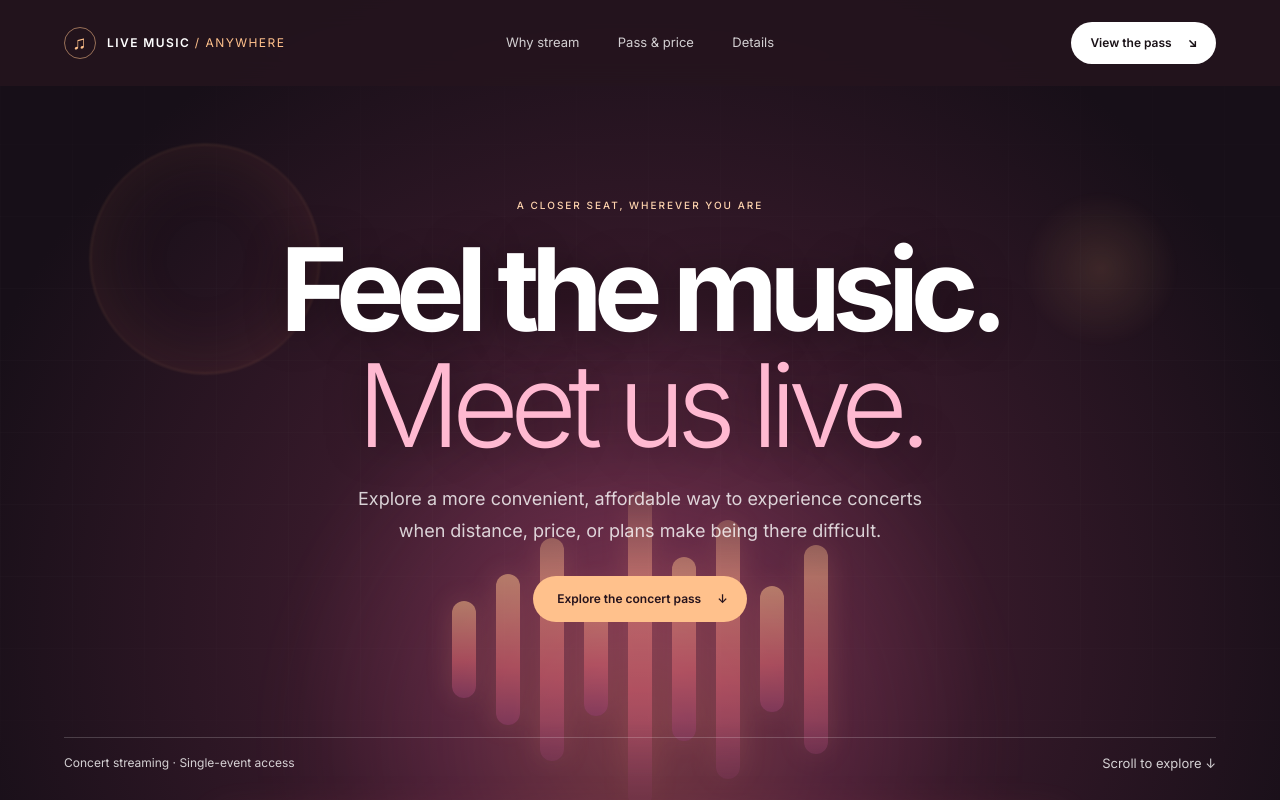
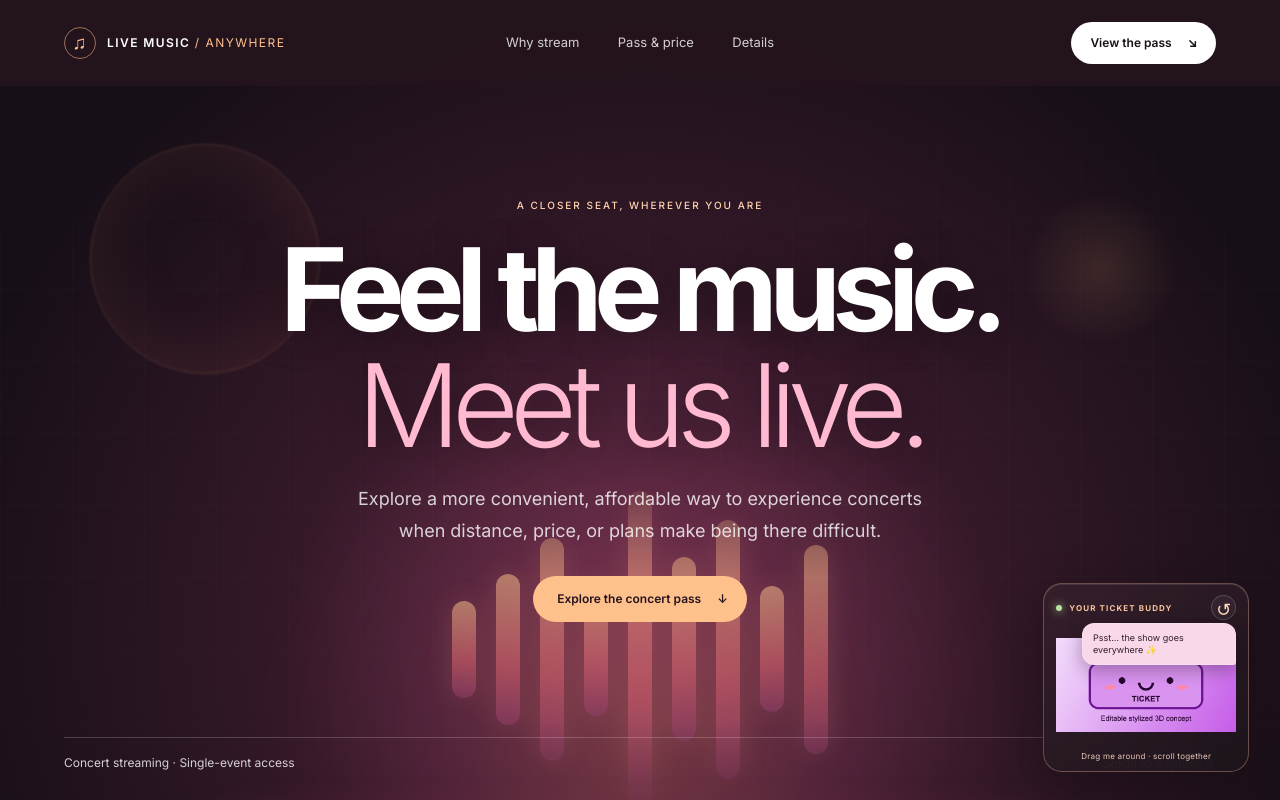
Before and after one commit to marleygrandizio/concert-streaming-site, a React (Vite) app: page / in a window 1280 px wide. Shown: the top 800 px of the page. Built offline with nearby package versions, Linux system fonts and the light colour scheme.

Commit message:
Add floating ticket mascot integration

```diff
--- a/src/App.tsx
+++ b/src/App.tsx
@@ -1,6 +1,7 @@
 import Navbar from './components/Navbar'
 import Hero from './components/Hero'
 import PricingContent from './components/PricingContent'
+import TicketPet from './components/TicketPet'
 import './index.css'
 
 function App() {
@@ -9,6 +10,7 @@ function App() {
       <Navbar />
       <Hero />
       <PricingContent />
+      <TicketPet />
     </div>
   )
 }
--- a/src/index.css
+++ b/src/index.css
@@ -107,3 +107,22 @@
 .footer-top { color: #ffc18c; font-size: 11px; text-decoration: none; white-space: nowrap; }
 @media (max-width: 760px) { .concert-hero { min-height: 740px; } .concert-hero__stage { width: 130vw; bottom: 0; height: 430px; } .concert-hero__orb--one { top: 21%; left: -13%; } .concert-hero__orb--two { right: -3%; top: 20%; } .benefit-grid, .details-grid { grid-template-columns: 1fr; } .benefit-card { min-height: 0; } .benefit-card h3 { margin-top: 24px; } .pricing-layout { grid-template-columns: 1fr; gap: 42px; } .price-card { max-width: 480px; width: 100%; } .details-grid { gap: 25px; } .site-footer { align-items: flex-start; flex-direction: column; gap: 16px; } }
 @media (max-width: 440px) { .site-nav { padding: 13px 14px; } .site-brand { font-size: 9px; gap: 7px; } .brand-mark { width: 28px; height: 28px; } .nav-cta { padding: 10px 12px; font-size: 10px; } .concert-hero .product-hero__content { padding: 120px 20px 150px; } .concert-hero .product-hero h1 { font-size: clamp(3rem, 12vw, 3.4rem); } .hero-footer { inset-inline: 18px; } .hero-footer span { max-width: 180px; } .section-shell { width: min(100% - 36px, 1180px); } .price-card { padding: 25px; } }
+
+/* Lilac Ticket stays alongside the listener as a small interactive concert buddy. */
+.ticket-pet { position: fixed; z-index: 40; right: clamp(14px, 2.4vw, 32px); bottom: clamp(14px, 2.4vw, 28px); width: 206px; padding: 11px 12px 9px; overflow: visible; border: 1px solid #f3bd9a55; border-radius: 19px; color: #fffaf5; background: linear-gradient(145deg, #37202ddd, #1c141beF); box-shadow: 0 14px 46px #12090e70, inset 0 1px #ffffff18; backdrop-filter: blur(16px); }
+.ticket-pet__topline { display: flex; justify-content: space-between; align-items: center; min-height: 21px; }
+.ticket-pet__status { display: flex; align-items: center; gap: 7px; color: #f9c59e; font-size: 8px; font-weight: 700; letter-spacing: .14em; }
+.ticket-pet__status i { width: 6px; height: 6px; border-radius: 50%; background: #b8e4a1; box-shadow: 0 0 9px #b8e4a1; }
+.ticket-pet__reset { display: grid; place-items: center; width: 25px; height: 25px; border: 1px solid #ffffff2c; border-radius: 50%; color: #ffdbbd; background: #ffffff0c; font: inherit; font-size: 18px; cursor: pointer; transition: transform .2s, background .2s; }
+.ticket-pet__reset:hover { transform: rotate(-35deg); background: #ffffff20; }
+.ticket-pet__reset:focus-visible { outline: 2px solid #ffd0ac; outline-offset: 2px; }
+.ticket-pet__stage-wrap { position: relative; height: 128px; margin-top: 1px; }
+.ticket-pet__stage, .ticket-pet__stage model-viewer { display: block; width: 100%; height: 100%; }
+.ticket-pet__stage model-viewer { --poster-color: transparent; background: transparent; outline: none; }
+.ticket-pet__fallback { position: absolute; inset: 0; width: 100%; height: 100%; object-fit: contain; pointer-events: none; }
+.ticket-pet__bubble { position: absolute; top: 2px; right: 0; max-width: 154px; padding: 8px 10px; border: 1px solid #ffffff28; border-radius: 12px 12px 3px 12px; color: #35202c; background: #f8d8e9; box-shadow: 0 5px 18px #13091150; font-size: 9px; line-height: 1.35; animation: pet-hello-in .35s ease-out both; pointer-events: none; }
+.ticket-pet__hint { margin-top: 1px; color: #e8c8b9; text-align: center; font-size: 8px; letter-spacing: .03em; }
+@keyframes pet-hello-in { from { opacity: 0; transform: translateY(4px) scale(.96); } to { opacity: 1; transform: translateY(0) scale(1); } }
+@media (max-width: 600px) { .ticket-pet { right: 10px; bottom: 10px; width: 150px; padding: 8px 9px 7px; border-radius: 15px; } .ticket-pet__stage-wrap { height: 96px; } .ticket-pet__status { font-size: 7px; } .ticket-pet__reset { width: 23px; height: 23px; } .ticket-pet__bubble { max-width: 123px; font-size: 8px; } .ticket-pet__hint { font-size: 7px; } }
+@media (max-width: 360px) { .ticket-pet { width: 132px; } .ticket-pet__stage-wrap { height: 82px; } }
+@media (prefers-reduced-motion: reduce) { .ticket-pet__bubble { animation: none; } .ticket-pet__reset { transition: none; } }
```
